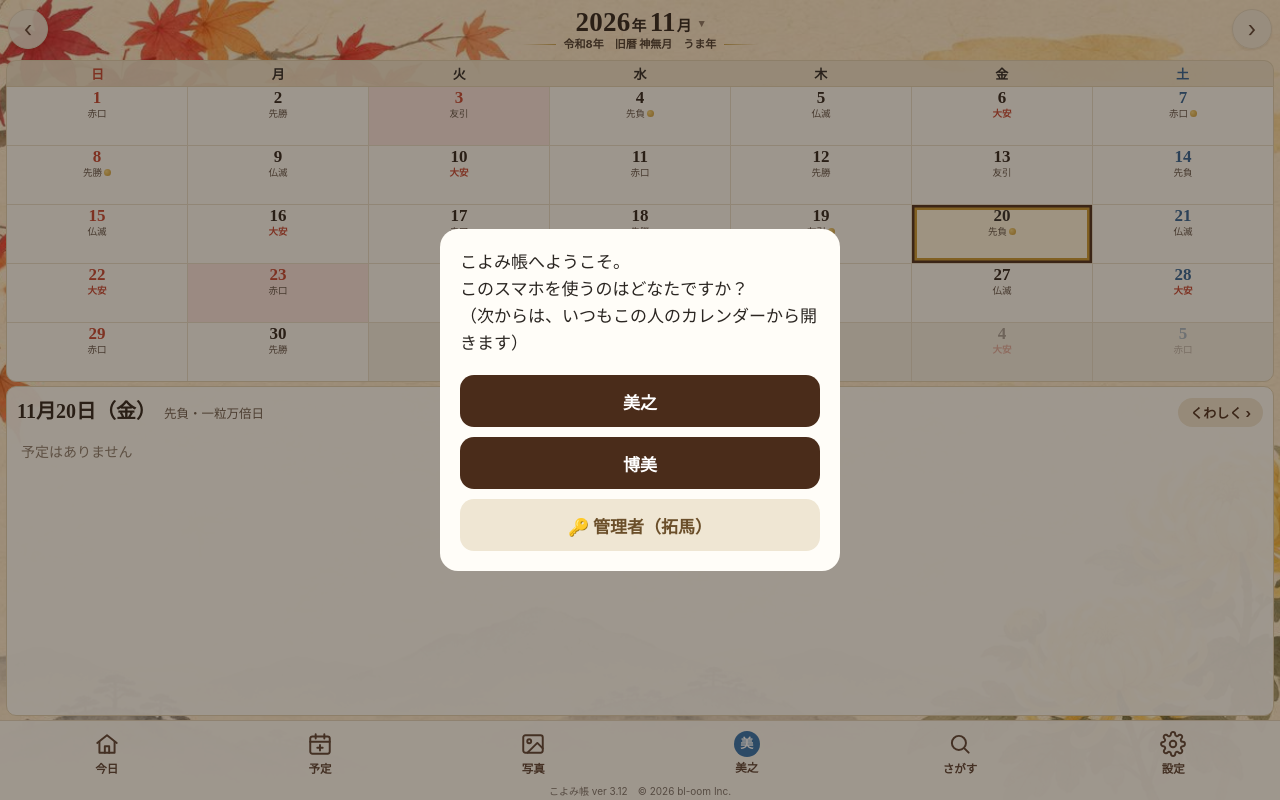
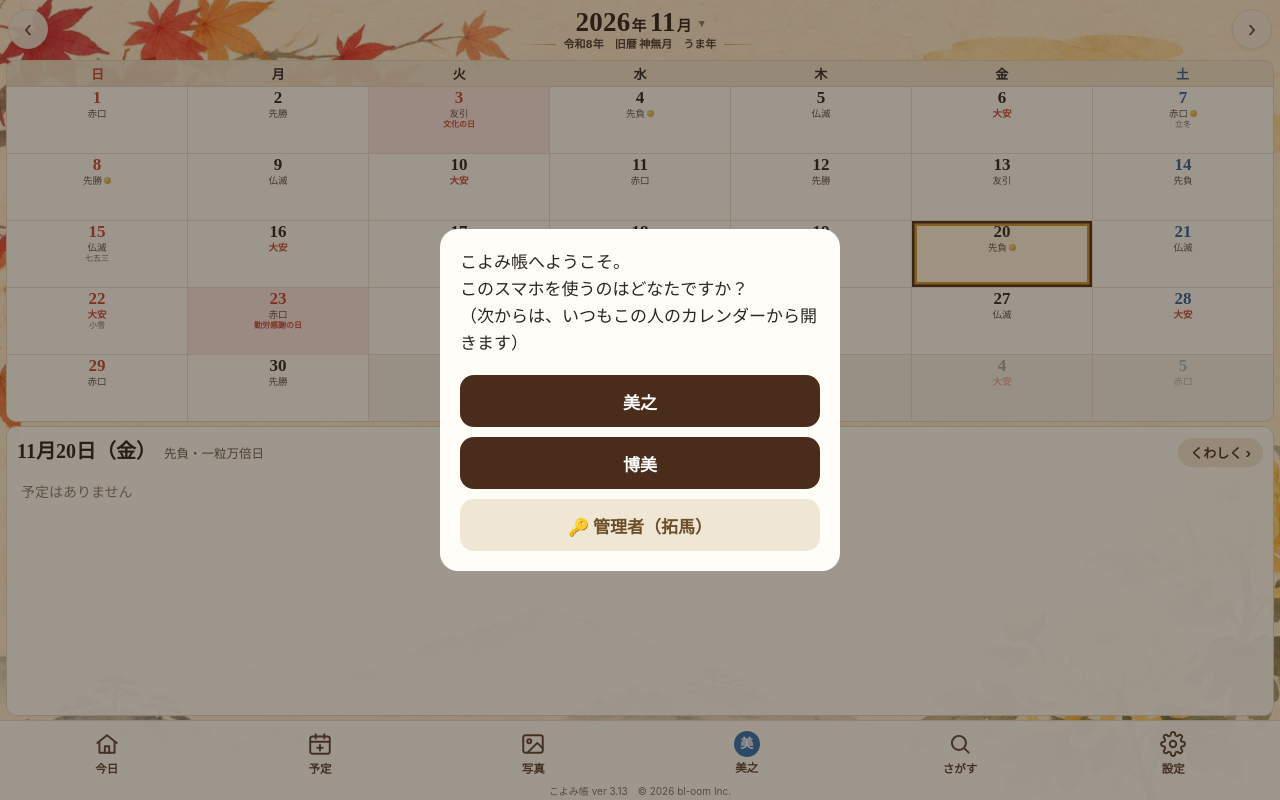
Before and after one commit to bl-oom/koyomi, a plain HTML site: page index.html in a window 1280 px wide. Drawn offline with Linux system fonts and the light colour scheme.

Commit message:
ver 3.13 カレンダーのマスにも予定・誕生日・祝日の見出しを表示
Co-Authored-By: Claude Opus 5.5 <noreply@anthropic.com>
Claude-Session: https://claude.ai/code/session_01TCFtL9DHC8DY6GfpeGdHSh

```diff
--- a/app.js
+++ b/app.js
@@ -1,5 +1,5 @@
 'use strict';
-const VERSION = 'ver 3.12';
+const VERSION = 'ver 3.13';
 let selDay = null;
 const MIN_YEAR = 1953;
 const K = window.Koyomi;
@@ -254,16 +254,17 @@ function render() {
     const n = start + i; const g = K.fromDn(n); const info = K.info(g.y, g.m, g.d); const s = strOf(n);
     const cls = ['cell']; if (g.m !== m) cls.push('out'); if (g.w === 0) cls.push('sun'); if (g.w === 6) cls.push('sat'); if (info.holiday) cls.push('hol'); if (s === today) cls.push('today'); if (s === selDay) cls.push('sel');
     const evs = eventsOn(n); const bds = birthdaysOn(g.y, g.m, g.d);
-    const maxEv = evs.length > 2 ? 1 : 2;
     const good = info.rekichu.some(r => r === '天赦日' || r === '一粒万倍日');
     const hn = info.holiday || info.terms[0] || info.events[0] || '';
+    const items = bds.map(b => `<div class="bd">${b.age === 0 ? '👶' : '🎂'}${esc(b.name)}${b.age ? b.age + '歳' : ''}</div>`)
+      .concat(evs.map(e => `<div class="ev" style="background:${evColor(e)}">${S.show === 'both' && ICON[e.owner] ? avatar(e.owner) : ''}<span>${esc(evLabel(e))}</span></div>`));
+    const SLOTS = 3;
+    let cellItems = items.length > SLOTS ? items.slice(0, SLOTS - 1).join('') + `<div class="more">ほか${items.length - SLOTS + 1}件</div>` : items.join('');
+    if (hn && items.length < SLOTS) cellItems = `<div class="hn${info.holiday ? ' isHol' : ''}">${esc(hn)}</div>` + cellItems;
     html += `<div class="${cls.join(' ')}" data-d="${s}">
       <div class="num mincho">${g.d === 1 && g.m !== m ? g.m + '/' + g.d : g.d}</div>
       <div class="rk${info.rokuyo === '大安' ? ' taian' : ''}">${info.rokuyo}${S.cellRekichu && good ? '<span class="dot"></span>' : ''}</div>
-      ${hn ? `<div class="hn${info.holiday ? ' isHol' : ''}">${esc(hn)}</div>` : ''}
-      ${bds.map(b => `<div class="bd">${b.age === 0 ? '👶' : '🎂'}${esc(b.name)}${b.age ? b.age + '歳' : ''}</div>`).join('')}
-      ${evs.slice(0, maxEv).map(e => `<div class="ev" style="background:${evColor(e)}">${S.show === 'both' && ICON[e.owner] ? avatar(e.owner) : ''}<span>${esc(evLabel(e))}</span></div>`).join('')}
-      ${evs.length > maxEv ? `<div class="more">ほか${evs.length - maxEv}件</div>` : ''}
+      ${cellItems}
       <div class="marks">${counts[s] ? `<span class="cam">📷${counts[s]}</span>` : ''}</div>
     </div>`;
   }
--- a/index.html
+++ b/index.html
@@ -329,12 +329,12 @@ body.hasbg #main{background:transparent}
 #title .ym{font-size:calc(27px*var(--fs))}
 #title .sub{margin-top:1px;font-size:calc(11px*var(--fs))}
 #week{padding:3px 0;margin-top:2px;font-size:calc(13px*var(--fs))}
-#grid{flex:none;grid-template-rows:none;grid-auto-rows:calc(58px*var(--fs))}
+#grid{flex:none;grid-template-rows:none;grid-auto-rows:calc(66px*var(--fs))}
 .cell{padding:2px 1px 0}
 .cell .num{font-size:calc(17px*var(--fs))}
 .cell .rk{font-size:calc(9.5px*var(--fs))}
-.cell .hn{display:none}
-.cell .bd{display:none}
+.cell .hn{font-size:calc(8px*var(--fs));line-height:1.2}
+.cell .bd{font-size:calc(8.5px*var(--fs));line-height:1.25;white-space:nowrap;overflow:hidden;max-width:100%}
 .cell .ev{font-size:calc(8.5px*var(--fs));padding:0 2px;margin-top:1px;line-height:1.35}
 .cell .more{font-size:calc(8px*var(--fs));line-height:1.1}
 .cell.sel{box-shadow:inset 0 0 0 2.5px #4a2c1a}
--- a/sw.js
+++ b/sw.js
@@ -1,4 +1,4 @@
-const C='koyomi-v3.12';
+const C='koyomi-v3.13';
 const FILES=['./','index.html','koyomi.js','koyomi-data.js','app.js','manifest.webmanifest','icon-180.png','icon-192.png','icon-512.png','help.html','img/washi.jpg'];
 self.addEventListener('install',e=>{e.waitUntil(caches.open(C).then(c=>c.addAll(FILES)));self.skipWaiting();});
 self.addEventListener('activate',e=>{e.waitUntil(caches.keys().then(ks=>Promise.all(ks.filter(k=>k!==C).map(k=>caches.delete(k)))));self.clients.claim();});
```
Also changed, not shown: help.html (+1 -1 lines), m1.png (added).
